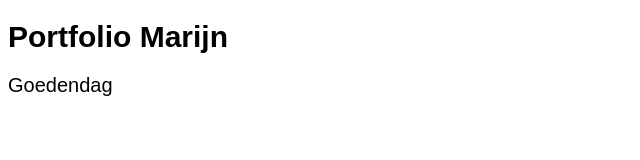
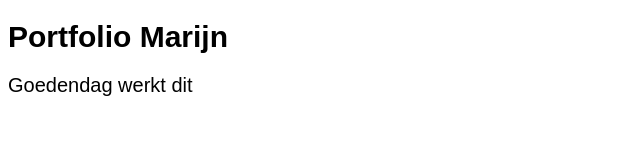
Before and after one commit to ItsJustLiliana/zhanyth.github.io, a plain HTML site: page profile.html in a window 1280 px wide. Shown: the full height of the page, 0-640 px from the left. Drawn offline with Linux system fonts and the light colour scheme.

Commit message:
End day 1

```diff
--- a/profile.html
+++ b/profile.html
@@ -7,7 +7,10 @@
     <title>Portfolio Marijn</title>
   </head>
   <body>
+
     <h1 style="font-size:30px; font-family: Arial">Portfolio Marijn</h1>
-    <p style="font-size:20px; font-family: Arial">Goedendag</p>
+    <p1 style="font-size:20px; font-family: Arial">Goedendag werkt dit</p1>
+
+
   </body>
 </html>
```
Also changed, not shown: README.md.
